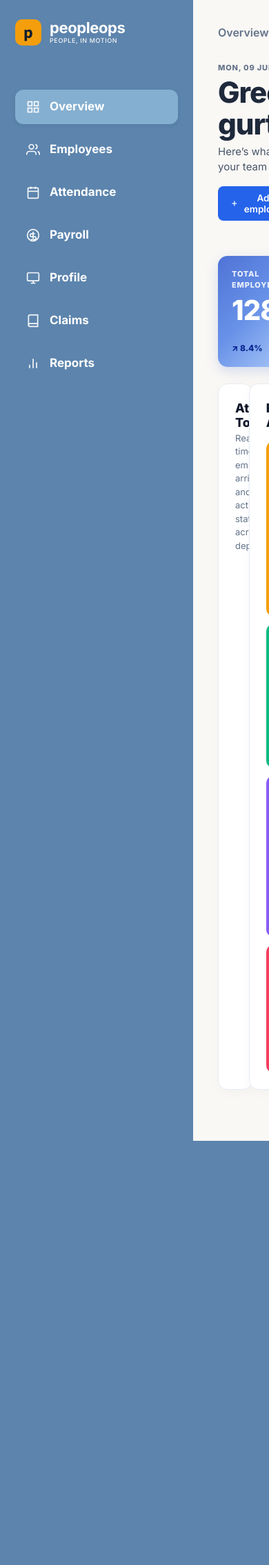
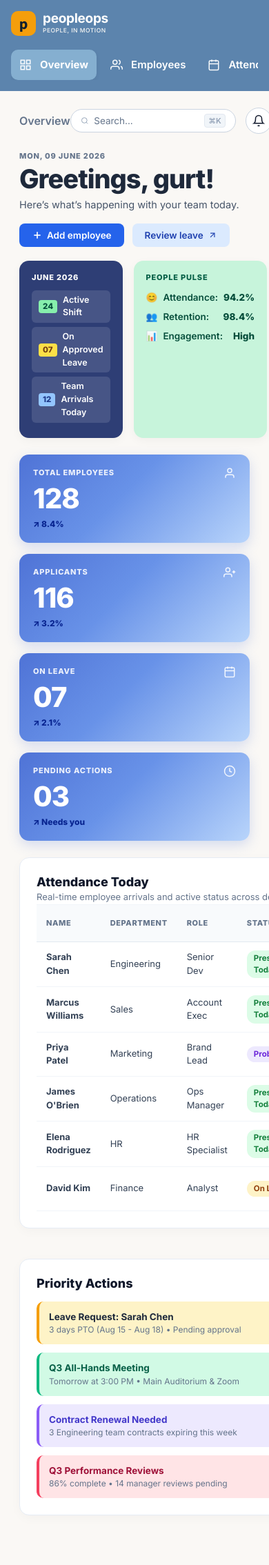
Before and after one commit to kc4el/kumon-ems-, a Django app: page / in a window 390 px wide. Shown: the whole page at 69% size. Before the commit the page ends 1654 px from the top, so only its background shows below. Run offline with Django 5.2, Linux system fonts and the light colour scheme; parts of the project's set-up code (start-up, migrations or seed data) failed here and were passed over.

Commit message:
sidebar fix

```diff
--- a/core/templates/core/index.html
+++ b/core/templates/core/index.html
@@ -12,7 +12,7 @@
 </head>
 <body>
   <div class="app-layout">
-    <!-- 280px Dark Navy / Slate Blue Sidebar -->
+    <!-- 220px Dark Navy / Slate Blue Sidebar -->
     <aside class="sidebar">
       <div class="brand-header">
         <div class="brand-logo-box">
--- a/static/style.css
+++ b/static/style.css
@@ -75,29 +75,30 @@
 }
 
 /* --------------------------------------------------------------------------
-   Sidebar (280px Slate Blue)
+   Sidebar (220px Slate Blue)
    -------------------------------------------------------------------------- */
 .sidebar {
-  width: 280px;
+  width: 220px;
   background-color: var(--sidebar-bg);
   color: var(--sidebar-text);
   display: flex;
   flex-direction: column;
   flex-shrink: 0;
-  padding: 28px 22px;
+  padding: 24px 14px;
   min-height: 100vh;
+  box-sizing: border-box;
 }
 
 .brand-header {
   display: flex;
   align-items: center;
-  gap: 12px;
-  margin-bottom: 64px;
+  gap: 10px;
+  margin-bottom: 44px;
 }
 
 .brand-logo-box {
-  width: 38px;
-  height: 38px;
+  width: 36px;
+  height: 36px;
   background-color: var(--brand-orange);
   border-radius: 10px;
   display: flex;
@@ -105,49 +106,54 @@
   justify-content: center;
   color: #0f1e2e;
   font-weight: 700;
-  font-size: 24px;
+  font-size: 22px;
   font-family: 'Source Sans Pro', sans-serif;
   line-height: 1;
+  flex-shrink: 0;
 }
 
 .brand-text-box {
   display: flex;
   flex-direction: column;
+  min-width: 0;
 }
 
 .brand-name {
-  font-size: 22px;
+  font-size: 19px;
   font-weight: 700;
   color: #ffffff;
-  letter-spacing: -0.4px;
+  letter-spacing: -0.3px;
   line-height: 1.1;
+  white-space: nowrap;
 }
 
 .brand-tagline {
-  font-size: 9px;
+  font-size: 8.5px;
   font-weight: 500;
-  letter-spacing: 0.6px;
+  letter-spacing: 0.5px;
   color: #f6f6f4;
+  white-space: nowrap;
 }
 
 .sidebar-navigation {
   display: flex;
   flex-direction: column;
+  gap: 8px;
+}
+
+.nav-link {
+  display: flex;
+  align-items: center;
   gap: 12px;
-}
-
-.nav-link {
-  display: flex;
-  align-items: center;
-  gap: 14px;
-  padding: 0 16px;
-  height: 50px;
-  border-radius: 12px;
+  padding: 0 12px;
+  height: 44px;
+  border-radius: 10px;
   color: #ffffff;
   text-decoration: none;
-  font-size: 17px;
-  font-weight: 700;
+  font-size: 15px;
+  font-weight: 600;
   transition: all 0.18s ease;
+  white-space: nowrap;
 }
 
 .nav-link:hover {
@@ -164,6 +170,8 @@
 .nav-icon {
   opacity: 0.95;
   flex-shrink: 0;
+  width: 18px;
+  height: 18px;
 }
 
 /* --------------------------------------------------------------------------
@@ -174,7 +182,7 @@
   display: flex;
   flex-direction: column;
   min-width: 0;
-  padding: 28px 36px 50px 36px;
+  padding: 24px 28px 48px 28px;
   overflow-y: auto;
   background-color: var(--penpot-bg);
 }
@@ -364,8 +372,8 @@
    -------------------------------------------------------------------------- */
 .dashboard-hero-layout {
   display: grid;
-  grid-template-columns: 1.4fr 1fr;
-  gap: 24px;
+  grid-template-columns: minmax(0, 1.35fr) minmax(0, 1fr);
+  gap: 20px;
   margin-bottom: 24px;
 }
 
@@ -380,7 +388,7 @@
 }
 
 .hero-heading {
-  font-size: 42px;
+  font-size: 38px;
   font-weight: 800;
   color: #1e293b;
   letter-spacing: -1px;
@@ -389,7 +397,7 @@
 }
 
 .hero-subtext {
-  font-size: 15px;
+  font-size: 14.5px;
   color: var(--text-subheading);
   margin-bottom: 16px;
 }
@@ -397,6 +405,8 @@
 .hero-cta-buttons {
   display: flex;
   gap: 12px;
+  flex-wrap: wrap;
+  align-items: center;
 }
 
 .hero-summary-cards-side {
@@ -475,8 +485,8 @@
    -------------------------------------------------------------------------- */
 .kpi-cards-4grid {
   display: grid;
-  grid-template-columns: repeat(4, 1fr);
-  gap: 18px;
+  grid-template-columns: repeat(4, minmax(0, 1fr));
+  gap: 16px;
   margin-bottom: 24px;
 }
 
@@ -551,7 +561,7 @@
 
 .dashboard-split-row {
   display: grid;
-  grid-template-columns: 65% 35%;
+  grid-template-columns: minmax(0, 1.45fr) minmax(0, 1fr);
   gap: 20px;
 }
 
@@ -566,7 +576,7 @@
 
 .action-tile {
   border-radius: 10px;
-  padding: 14px 16px;
+  padding: 12px 14px;
   display: flex;
   align-items: center;
   justify-content: space-between;
@@ -578,15 +588,27 @@
 .tile-purple { background-color: #ede9fe; border-left: 4px solid #8b5cf6; }
 .tile-pink   { background-color: #ffe4e6; border-left: 4px solid #f43f5e; }
 
+.tile-content {
+  min-width: 0;
+  flex: 1;
+}
+
 .tile-content strong {
   display: block;
   font-size: 13.5px;
   color: #1e293b;
+  white-space: nowrap;
+  overflow: hidden;
+  text-overflow: ellipsis;
 }
 
 .tile-content span {
   font-size: 12px;
   color: #64748b;
+  white-space: nowrap;
+  overflow: hidden;
+  text-overflow: ellipsis;
+  display: block;
 }
 
 /* --------------------------------------------------------------------------
@@ -605,6 +627,8 @@
   gap: 6px;
   cursor: pointer;
   transition: all 0.18s ease;
+  white-space: nowrap;
+  flex-shrink: 0;
 }
 
 .btn-blue-cta {
@@ -1980,3 +2004,40 @@
   font-size: 12.5px;
   cursor: pointer;
 }
+
+/* --------------------------------------------------------------------------
+   Responsive & Adaptive Media Queries
+   -------------------------------------------------------------------------- */
+@media (max-width: 1200px) {
+  .dashboard-hero-layout {
+    grid-template-columns: 1fr;
+  }
+  .dashboard-split-row {
+    grid-template-columns: 1fr;
+  }
+  .kpi-cards-4grid {
+    grid-template-columns: repeat(2, minmax(0, 1fr));
+  }
+}
+
+@media (max-width: 768px) {
+  .app-layout {
+    flex-direction: column;
+  }
+  .sidebar {
+    width: 100%;
+    min-height: auto;
+    padding: 16px;
+  }
+  .brand-header {
+    margin-bottom: 20px;
+  }
+  .sidebar-navigation {
+    flex-direction: row;
+    overflow-x: auto;
+    gap: 8px;
+  }
+  .kpi-cards-4grid {
+    grid-template-columns: 1fr;
+  }
+}
```
